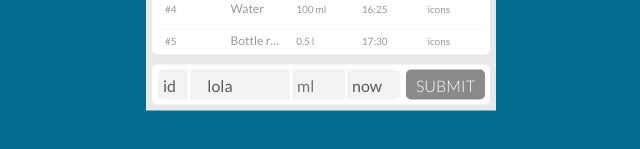
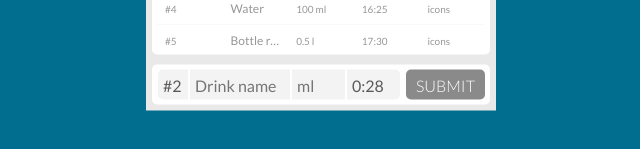
Before and after one commit to lastrebel/DrinkReport_SinglePage_ReactApp, a React (Create React App) app: page / in a window 1280 px wide. Shown: the part 481-630 px from the top of the page, without its empty margins (319-959 px from the left). Built offline with nearby package versions, Linux system fonts and the light colour scheme.

Commit message:
fixed submitting all input fields

```diff
--- a/src/components/PanelInput.js
+++ b/src/components/PanelInput.js
@@ -1,31 +1,54 @@
 import React, { useState } from 'react'
 
 function PanelInput(props) {
-    const [input, setInput] = useState('    lola');
-    const handleChange = e => {
-        setInput(e.target.value)
+    var today = new Date();
+    //var date = today.getFullYear() + '-' + (today.getMonth() + 1) + '-' + today.getDate();
+    var time = today.getHours() + ":" + today.getMinutes();
+
+    const [state, setState] = useState({
+        item: '',
+        amount: '',
+        time: time,
+    });
+
+    function handleChange(e) {
+        // console.log(e.target.value); // works fine
+        // console.log(e.state);
+        const value = e.target.value;
+
+        setState({
+            ...state,
+            [e.target.name]: value
+        })
     }
+
     const handleSubmit = e => {
         e.preventDefault();
         console.log('button clicked');
 
         props.onSubmit({
             id: Math.floor(Math.random() * 1000),
-            text: input
+            item: state.item,
+            amount: state.amount,
+            time: state.time,
         })
 
-        setInput('')
+        setState({
+            item: '',
+            amount: '',
+            time: time,
+        })
     }
 
     return (
         <div class="panel3">
             <form className="todo-form" onSubmit={handleSubmit}>
-                <input type="text" value="id" name="id" className='' />
+                <input type="text" value="#2" name="id" className='' onChange={handleChange} />
                 <input type="text" placeholder="Drink name"
-                    name="drink_name" className='' value={input} onChange={handleChange} />
-                <input type="text" placeholder="ml" name="value"
-                    className='' />
-                <input type="text" value="now" name="now" className='' />
+                    name="item" className='' value={state.item} onChange={handleChange} />
+                <input type="text" placeholder="ml" name="amount"
+                    className='' value={state.amount} onChange={handleChange} />
+                <input type="text" name="time" className='' value={state.time} onChange={handleChange} />
                 {/* <!--
                         <input type="text" placeholder="Drink name" value={input} name="text" className='todo-input edit'
                             onChange={handleChange} ref={inputRef} /> --> */}
--- a/src/components/Wrapper.js
+++ b/src/components/Wrapper.js
@@ -7,10 +7,6 @@ function Wrapper() {
     const [records, setRecords] = useState([]);
 
     const addRecord = record => {
-        if (!record.text || /^\s*$/.test(record.text)) {
-            return
-        }
-
         const newRecords = [record, ...records]
 
         setRecords(newRecords)
```
